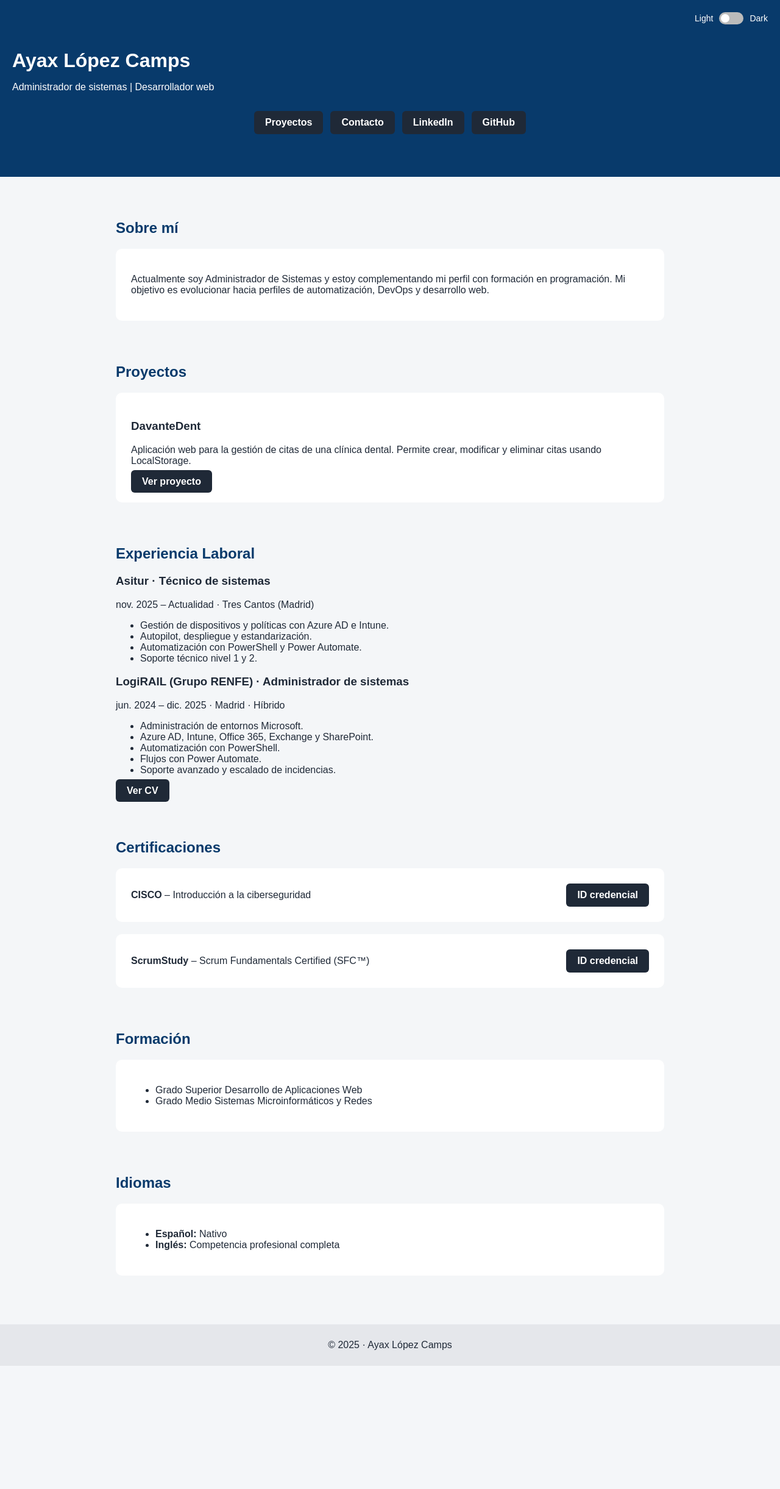
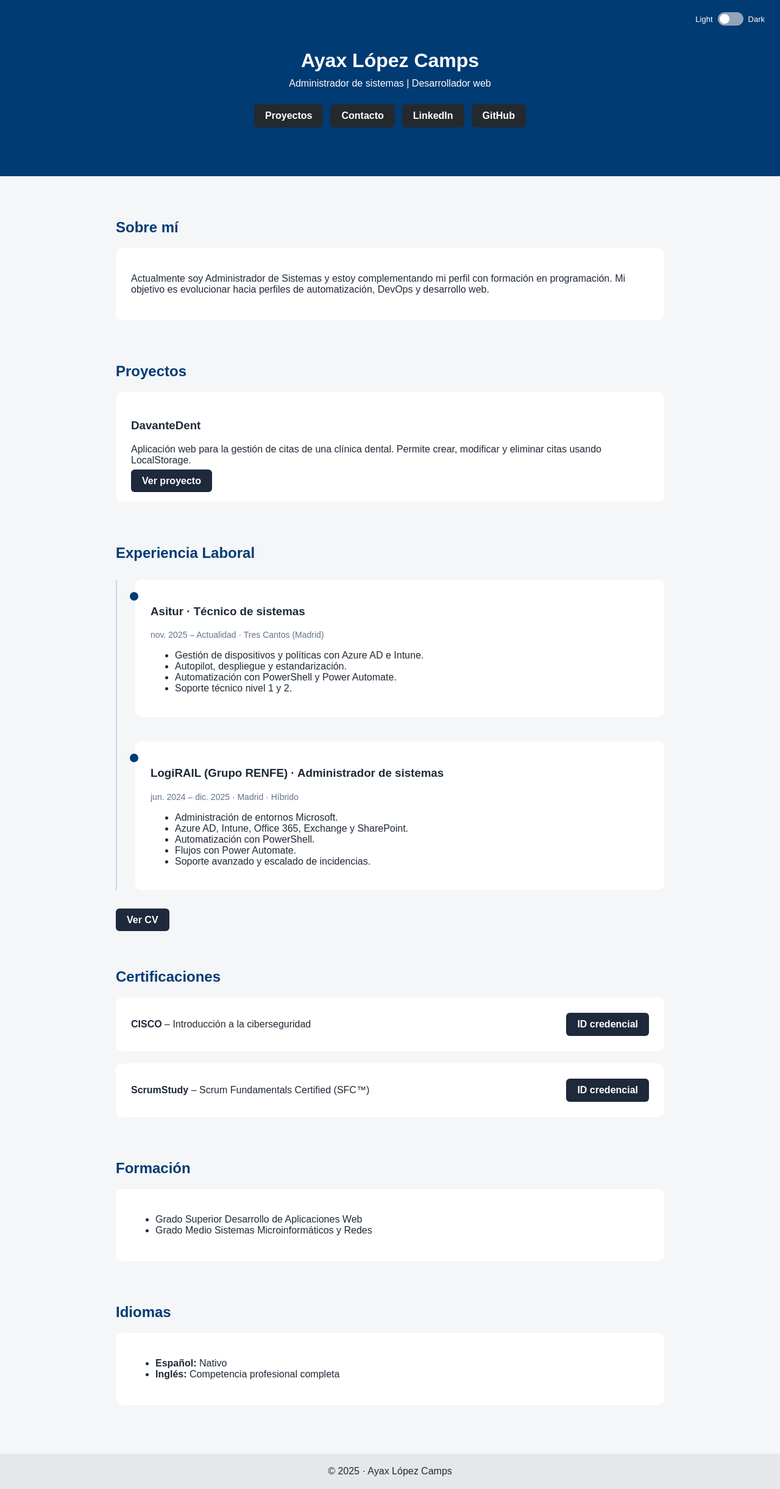
Before and after one commit to Ayaxlc/Ayaxlc.github.io, a PHP site: page / in a window 1280 px wide. Shown: the whole page at 61% size. Before the commit the page ends 2240 px from the top, so only its background shows below. Run offline with PHP 8.4, Linux system fonts and the light colour scheme.

Commit message:
Update style.css

```diff
--- a/style.css
+++ b/style.css
@@ -8,16 +8,11 @@ body {
 
 /* HERO */
 .hero {
-    background-color: #083a6b; /* Deep ocean */
+    position: relative; /* 🔴 CLAVE para que el toggle vaya a la derecha */
+    background-color: #003b73;
     color: white;
-    padding: 60px 20px 70px;
-    position: relative;
-}
-
-.hero-content {
-    max-width: 900px;
-    margin: 0 auto;
     text-align: center;
+    padding: 60px 20px 80px;
 }
 
 .hero h1 {
@@ -25,10 +20,11 @@ body {
 }
 
 .hero p {
-    margin-bottom: 30px;
+    margin-top: 0;
 }
 
 .hero-buttons {
+    margin-top: 25px;
     display: flex;
     justify-content: center;
     gap: 12px;
@@ -40,18 +36,25 @@ body {
     text-decoration: none;
     padding: 10px 18px;
     border-radius: 6px;
-    background-color: #1f2937;
+    background-color: #24292e;
     color: white;
     font-weight: 600;
-    border: none;
-    cursor: pointer;
+    transition: background-color 0.25s ease;
 }
 
 .btn:hover {
     background-color: #000;
 }
 
-/* CONTENEDORES */
+.btn-action {
+    background-color: #1e293b;
+}
+
+.btn-action:hover {
+    background-color: #020617;
+}
+
+/* CONTENEDOR */
 .container {
     max-width: 900px;
     margin: 70px auto;
@@ -59,8 +62,7 @@ body {
 }
 
 h2 {
-    color: #083a6b;
-    margin-bottom: 20px;
+    color: #003b73;
 }
 
 /* TARJETAS */
@@ -68,7 +70,7 @@ h2 {
     background-color: white;
     padding: 25px;
     border-radius: 10px;
-    margin-bottom: 20px;
+    margin-top: 20px;
 }
 
 /* CERTIFICACIONES */
@@ -76,32 +78,98 @@ h2 {
     display: flex;
     justify-content: space-between;
     align-items: center;
-    gap: 20px;
+}
+
+/* TIMELINE */
+.timeline {
+    position: relative;
+    margin-top: 30px;
+    padding-left: 30px;
+    border-left: 2px solid #cbd5f5;
+}
+
+.timeline-item {
+    position: relative;
+    margin-bottom: 40px;
+}
+
+.timeline-dot {
+    position: absolute;
+    left: -9px;
+    top: 20px;
+    width: 14px;
+    height: 14px;
+    background-color: #003b73;
+    border-radius: 50%;
+}
+
+.timeline-card {
+    background-color: white;
+    padding: 22px 25px;
+    border-radius: 10px;
+}
+
+.timeline-date {
+    font-size: 14px;
+    color: #64748b;
 }
 
 /* FOOTER */
 footer {
     background-color: #e5e7eb;
     text-align: center;
-    padding: 25px;
+    padding: 20px;
     margin-top: 80px;
 }
 
-/* DARK MODE SWITCH */
+/* DARK MODE */
+body.dark {
+    background-color: #020617;
+    color: #e5e7eb;
+}
+
+body.dark h2 {
+    color: #60a5fa;
+}
+
+body.dark .project-card,
+body.dark .timeline-card {
+    background-color: #0b1220;
+}
+
+body.dark footer {
+    background-color: #020617;
+    color: #cbd5f5;
+}
+
+body.dark .timeline {
+    border-color: #334155;
+}
+
+body.dark .timeline-dot {
+    background-color: #60a5fa;
+}
+
+/* DARK TOGGLE */
 .dark-toggle {
     position: absolute;
     top: 20px;
-    right: 20px;
+    right: 25px;
     display: flex;
     align-items: center;
-    gap: 10px;
-    font-size: 14px;
+    gap: 8px;
+    font-size: 13px;
 }
 
+.mode-label {
+    color: white;
+}
+
+/* SWITCH */
 .switch {
     position: relative;
-    width: 40px;
-    height: 20px;
+    width: 42px;
+    height: 22px;
 }
 
 .switch input {
@@ -111,16 +179,17 @@ footer {
 .slider {
     position: absolute;
     inset: 0;
-    background-color: #bbb;
+    background-color: #94a3b8;
     border-radius: 20px;
     cursor: pointer;
+    transition: 0.3s;
 }
 
 .slider::before {
     content: "";
     position: absolute;
-    height: 14px;
-    width: 14px;
+    height: 16px;
+    width: 16px;
     left: 3px;
     bottom: 3px;
     background-color: white;
@@ -135,21 +204,3 @@ footer {
 .switch input:checked + .slider::before {
     transform: translateX(20px);
 }
-
-/* DARK MODE */
-body.dark {
-    background-color: #020617;
-    color: #e5e7eb;
-}
-
-body.dark h2 {
-    color: #60a5fa;
-}
-
-body.dark .project-card {
-    background-color: #0b1220;
-}
-
-body.dark footer {
-    background-color: #020617;
-}
```
